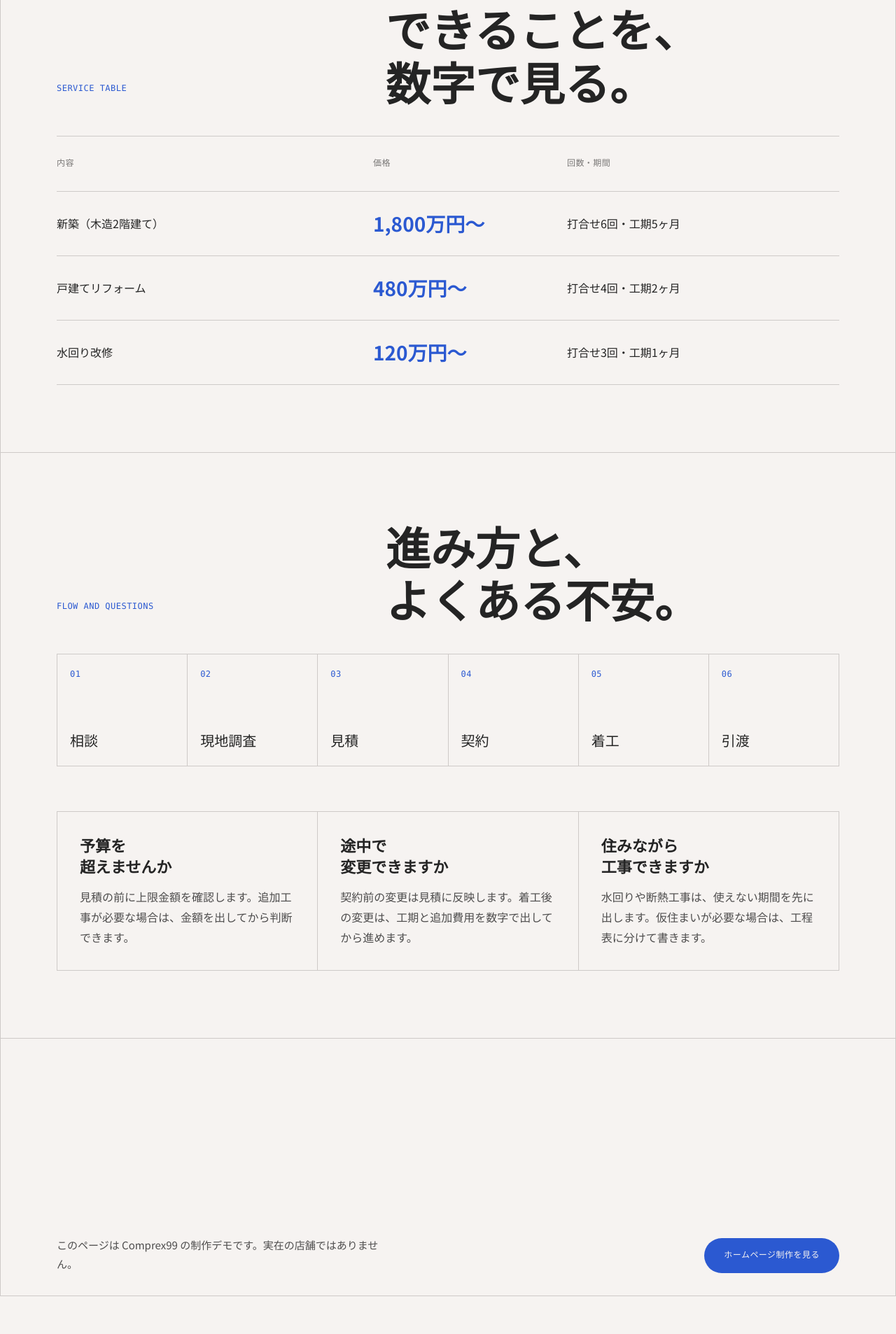
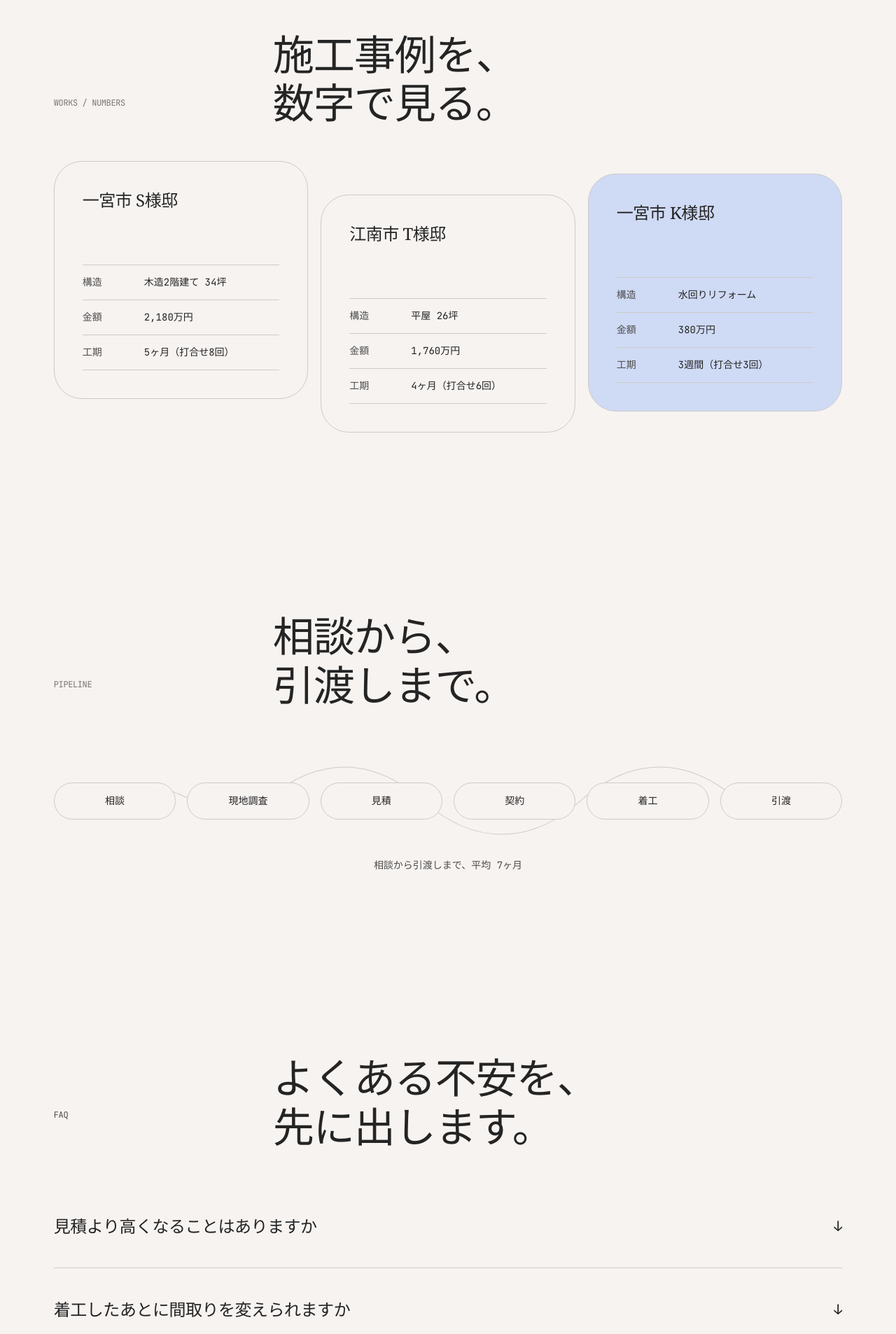
Before and after one commit to harutyi/comprex99, a plain HTML site: page types/trust/index.html in a window 1280 px wide. Shown: the part 894-2800 px from the top of the page at 70% size. Before the commit the page ends 2746 px from the top, so only its background shows below. Drawn offline with Linux system fonts and the light colour scheme.

Commit message:
Rebuild trust type demo in Monad style

```diff
--- a/types/trust/index.html
+++ b/types/trust/index.html
@@ -5,113 +5,137 @@
 <meta name="viewport" content="width=device-width, initial-scale=1.0">
 <meta name="robots" content="noindex">
 <title>中根建築設計 | Comprex99 制作デモ</title>
-<meta name="description" content="木造住宅の設計・リフォームを行う中根建築設計の制作デモページです。価格、期間、進み方を数字で見せる信頼型。">
+<meta name="description" content="中根建築設計の制作デモ。木造住宅の設計とリフォームを、施工棟数、金額、工期、進み方で見せる信頼型ページです。">
 <link rel="preconnect" href="https://fonts.googleapis.com">
 <link rel="preconnect" href="https://fonts.gstatic.com" crossorigin>
-<link href="https://fonts.googleapis.com/css2?family=Noto+Sans+JP:wght@400;500;600;700&display=swap" rel="stylesheet">
+<link href="https://fonts.googleapis.com/css2?family=JetBrains+Mono:wght@400;500&family=Noto+Sans+JP:wght@400&family=Noto+Serif+JP:wght@400&display=swap" rel="stylesheet">
 <link rel="stylesheet" href="./style.css">
 </head>
 <body>
+<div class="announce">
+  <p>無料相談 受付中 / <a href="tel:0586000000">0586-00-0000</a></p>
+  <a class="announce-button" href="tel:0586000000">相談する</a>
+</div>
+
+<nav class="nav" aria-label="主要ナビゲーション">
+  <a class="brand" href="/types/">中根建築設計</a>
+  <div class="nav-links">
+    <a href="#works">施工事例</a>
+    <a href="#flow">進み方</a>
+    <a href="#faq">よくある不安</a>
+  </div>
+  <a class="ghost-button nav-cta" href="tel:0586000000">相談する</a>
+</nav>
+
 <main>
   <section class="hero" aria-label="中根建築設計">
-    <header class="topbar">
-      <a href="/types/" class="brand">NAKANE ARCHITECTS</a>
-      <a href="tel:0586000000" class="call">0586-00-0000</a>
-    </header>
-
-    <div class="hero-grid">
-      <div class="hero-title">
-        <p class="tag">WOODEN HOUSE / REFORM</p>
-        <h1>中根建築<br>設計</h1>
-        <p class="lead">木造住宅の設計・リフォーム</p>
-      </div>
-
-      <dl class="facts" aria-label="事業者情報">
-        <div>
-          <dt>AREA</dt>
-          <dd>愛知県一宮市</dd>
-        </div>
-        <div>
-          <dt>SINCE</dt>
-          <dd>1998年</dd>
-        </div>
-        <div>
-          <dt>WORKS</dt>
-          <dd>施工実績 340棟</dd>
-        </div>
-        <div>
-          <dt>PHONE</dt>
-          <dd><a href="tel:0586000000">0586-00-0000</a></dd>
-        </div>
-      </dl>
-    </div>
-  </section>
-
-  <section class="services" aria-label="できること表">
-    <div class="section-head">
-      <p class="tag">SERVICE TABLE</p>
-      <h2>できることを、<br>数字で見る。</h2>
-    </div>
-
-    <div class="service-table" role="table" aria-label="できること">
-      <div class="table-row table-head" role="row">
-        <span role="columnheader">内容</span>
-        <span role="columnheader">価格</span>
-        <span role="columnheader">回数・期間</span>
-      </div>
-      <div class="table-row" role="row">
-        <span role="cell">新築（木造2階建て）</span>
-        <strong role="cell">1,800万円〜</strong>
-        <span role="cell">打合せ6回・工期5ヶ月</span>
-      </div>
-      <div class="table-row" role="row">
-        <span role="cell">戸建てリフォーム</span>
-        <strong role="cell">480万円〜</strong>
-        <span role="cell">打合せ4回・工期2ヶ月</span>
-      </div>
-      <div class="table-row" role="row">
-        <span role="cell">水回り改修</span>
-        <strong role="cell">120万円〜</strong>
-        <span role="cell">打合せ3回・工期1ヶ月</span>
+    <div class="wash" aria-hidden="true"></div>
+    <div class="hero-copy">
+      <p class="kicker">ICHINOMIYA / SINCE 1998</p>
+      <h1>木造の家を、<br>340棟つくってきました。</h1>
+      <p class="lead"><span>一宮市</span> / <span>創業 1998年</span> / 設計から引渡しまで自社で担当します</p>
+      <div class="hero-actions">
+        <a class="primary-button" href="tel:0586000000">相談する ▸</a>
+        <a class="ghost-button" href="#works">施工事例を見る</a>
       </div>
     </div>
   </section>
 
-  <section class="trust" aria-label="進み方と、よくある不安">
+  <section class="section works" id="works" aria-label="施工事例">
     <div class="section-head">
-      <p class="tag">FLOW AND QUESTIONS</p>
-      <h2>進み方と、<br>よくある不安。</h2>
+      <p class="kicker">WORKS / NUMBERS</p>
+      <h2>施工事例を、<br>数字で見る。</h2>
     </div>
 
-    <ol class="flow">
-      <li><span>01</span>相談</li>
-      <li><span>02</span>現地調査</li>
-      <li><span>03</span>見積</li>
-      <li><span>04</span>契約</li>
-      <li><span>05</span>着工</li>
-      <li><span>06</span>引渡</li>
-    </ol>
+    <div class="work-grid">
+      <article class="work-card">
+        <h3>一宮市 S様邸</h3>
+        <dl>
+          <div><dt>構造</dt><dd>木造2階建て 34坪</dd></div>
+          <div><dt>金額</dt><dd>2,180万円</dd></div>
+          <div><dt>工期</dt><dd>5ヶ月（打合せ8回）</dd></div>
+        </dl>
+      </article>
 
-    <div class="questions">
-      <article>
-        <h3>予算を<br>超えませんか</h3>
-        <p>見積の前に上限金額を確認します。追加工事が必要な場合は、金額を出してから判断できます。</p>
+      <article class="work-card raised">
+        <h3>江南市 T様邸</h3>
+        <dl>
+          <div><dt>構造</dt><dd>平屋 26坪</dd></div>
+          <div><dt>金額</dt><dd>1,760万円</dd></div>
+          <div><dt>工期</dt><dd>4ヶ月（打合せ6回）</dd></div>
+        </dl>
       </article>
-      <article>
-        <h3>途中で<br>変更できますか</h3>
-        <p>契約前の変更は見積に反映します。着工後の変更は、工期と追加費用を数字で出してから進めます。</p>
-      </article>
-      <article>
-        <h3>住みながら<br>工事できますか</h3>
-        <p>水回りや断熱工事は、使えない期間を先に出します。仮住まいが必要な場合は、工程表に分けて書きます。</p>
+
+      <article class="work-card periwinkle">
+        <h3>一宮市 K様邸</h3>
+        <dl>
+          <div><dt>構造</dt><dd>水回りリフォーム</dd></div>
+          <div><dt>金額</dt><dd>380万円</dd></div>
+          <div><dt>工期</dt><dd>3週間（打合せ3回）</dd></div>
+        </dl>
       </article>
     </div>
   </section>
 
-  <footer class="footer">
-    <p>このページは Comprex99 の制作デモです。実在の店舗ではありません。</p>
-    <a href="https://comprex99.com/web/">ホームページ制作を見る</a>
-  </footer>
+  <section class="section process" id="flow" aria-label="進み方">
+    <div class="section-head">
+      <p class="kicker">PIPELINE</p>
+      <h2>相談から、<br>引渡しまで。</h2>
+    </div>
+
+    <div class="pipeline">
+      <svg class="pipeline-lines" viewBox="0 0 1000 160" preserveAspectRatio="none" aria-hidden="true">
+        <path d="M88 82 C150 18 202 146 268 82 S404 18 468 82 S604 146 668 82 S804 18 868 82" />
+      </svg>
+      <ol>
+        <li>相談</li>
+        <li>現地調査</li>
+        <li>見積</li>
+        <li>契約</li>
+        <li>着工</li>
+        <li>引渡</li>
+      </ol>
+    </div>
+    <p class="average">相談から引渡しまで、平均 7ヶ月</p>
+  </section>
+
+  <section class="section faq" id="faq" aria-label="よくある不安">
+    <div class="section-head">
+      <p class="kicker">FAQ</p>
+      <h2>よくある不安を、<br>先に出します。</h2>
+    </div>
+
+    <details>
+      <summary><span>見積より高くなることはありますか</span><b>↓</b></summary>
+      <p>追加工事が必要な場合は、着工前に金額を出します。変更は必ず書面で確認し、回答期限を3営業日取ります。</p>
+    </details>
+    <details>
+      <summary><span>着工したあとに間取りを変えられますか</span><b>↓</b></summary>
+      <p>構造に関わる変更は、工期と費用を再計算します。軽微な変更でも、追加日数を1日単位で書いてから進めます。</p>
+    </details>
+    <details>
+      <summary><span>引渡しのあとに不具合が出たら</span><b>↓</b></summary>
+      <p>引渡し後30日以内に一度確認します。補修が必要な場合は、確認から7営業日以内に対応日を決めます。</p>
+    </details>
+  </section>
+
+  <section class="section info" aria-label="基本情報">
+    <div class="info-card">
+      <p class="kicker">INFORMATION</p>
+      <h2>基本情報</h2>
+      <dl>
+        <div><dt>社名</dt><dd>中根建築設計</dd></div>
+        <div><dt>所在</dt><dd>愛知県一宮市</dd></div>
+        <div><dt>電話</dt><dd><a href="tel:0586000000">0586-00-0000</a></dd></div>
+        <div><dt>営業時間</dt><dd>9:00-18:00 / 日曜定休</dd></div>
+      </dl>
+    </div>
+  </section>
 </main>
+
+<footer class="footer">
+  <p>このページは Comprex99 の制作デモです。実在の事業者ではありません。</p>
+  <a class="ghost-button" href="https://comprex99.com/web/">ホームページ制作を見る</a>
+</footer>
 </body>
 </html>
--- a/types/trust/style.css
+++ b/types/trust/style.css
@@ -12,6 +12,8 @@
   --color-graphite: #4e4d4d;
   --color-smoke: #797776;
   --color-ash: #cecac8;
+  --font-serif: "Noto Serif JP", Georgia, serif;
+  --font-body: "JetBrains Mono", "Noto Sans JP", ui-monospace, monospace;
 }
 
 * {
@@ -26,10 +28,10 @@ body {
   margin: 0;
   background: var(--color-parchment);
   color: var(--color-off-black);
-  font-family: "Noto Sans JP", ui-sans-serif, system-ui, sans-serif;
+  font-family: var(--font-body);
   font-size: 16px;
   font-weight: 400;
-  line-height: 1.8;
+  line-height: 1.9;
   -webkit-font-smoothing: antialiased;
 }
 
@@ -38,71 +40,125 @@ a {
   text-decoration: none;
 }
 
-main {
-  min-width: 0;
+.announce {
+  min-height: 40px;
+  padding: 6px 16px;
+  background: var(--color-ink);
+  color: var(--color-parchment);
+  display: flex;
+  align-items: center;
+  justify-content: space-between;
+  gap: 12px;
+  font-family: var(--font-body);
+  font-size: 14px;
 }
 
-.hero,
-.services,
-.trust,
-.footer {
-  width: min(100%, 1432px);
-  margin-inline: auto;
-  padding-inline: 20px;
+.announce p {
+  margin: 0;
+}
+
+.announce-button {
+  min-height: 28px;
+  padding: 4px 14px;
+  border: 1px solid var(--color-parchment);
+  border-radius: 100px;
+  display: inline-flex;
+  align-items: center;
+  white-space: nowrap;
+}
+
+.nav {
+  height: 80px;
+  padding: 0 clamp(16px, 5vw, 64px);
+  background: var(--color-parchment);
+  display: grid;
+  grid-template-columns: auto 1fr auto;
+  align-items: center;
+  gap: clamp(16px, 4vw, 44px);
+}
+
+.brand,
+.nav-links,
+.primary-button,
+.ghost-button,
+.kicker,
+.average,
+dt,
+dd {
+  font-family: var(--font-body);
+  font-weight: 400;
+}
+
+.brand {
+  font-size: 18px;
+}
+
+.nav-links {
+  display: flex;
+  justify-content: center;
+  gap: clamp(16px, 3vw, 36px);
+  font-size: 18px;
+  text-transform: uppercase;
+}
+
+.primary-button,
+.ghost-button {
+  min-height: 48px;
+  padding: 16px 32px;
+  border-radius: 100px;
+  display: inline-flex;
+  align-items: center;
+  justify-content: center;
+  font-size: 14px;
+  line-height: 1;
+  white-space: nowrap;
+}
+
+.primary-button {
+  background: var(--color-lake-blue);
+  color: var(--color-parchment);
+}
+
+.ghost-button {
+  border: 1px solid var(--color-off-black);
+  color: var(--color-off-black);
+}
+
+main {
+  overflow: hidden;
 }
 
 .hero {
-  min-height: 100svh;
+  position: relative;
+  isolation: isolate;
+  min-height: calc(100svh - 120px);
+  padding: clamp(64px, 10vw, 128px) clamp(20px, 8vw, 104px);
   display: grid;
-  grid-template-rows: auto 1fr;
-  border-left: 1px solid var(--color-ash);
-  border-right: 1px solid var(--color-ash);
+  place-items: center;
+  text-align: center;
 }
 
-.topbar {
-  min-height: 72px;
-  display: flex;
-  align-items: center;
-  justify-content: space-between;
-  gap: 16px;
-  border-bottom: 1px solid var(--color-ash);
+.wash {
+  position: absolute;
+  z-index: -1;
+  width: min(760px, 78vw);
+  height: min(360px, 38vw);
+  background: radial-gradient(circle at 20% 50%, rgb(255 148 115 / 80%), transparent 56%),
+    radial-gradient(circle at 78% 48%, rgb(160 181 235 / 80%), transparent 58%);
+  filter: blur(64px);
+  opacity: 0.92;
 }
 
-.brand,
-.call,
-.tag,
-dt,
-.table-head,
-.flow span,
-.footer a {
-  font-family: ui-monospace, SFMono-Regular, Menlo, Monaco, Consolas, monospace;
-  font-size: 12px;
-  font-weight: 500;
-  letter-spacing: 0.04em;
-  text-transform: uppercase;
+.hero-copy {
+  width: min(980px, 100%);
 }
 
-.brand,
-.call {
-  display: inline-flex;
-  min-height: 42px;
-  align-items: center;
-}
-
-.call {
-  color: var(--color-lake-blue);
-}
-
-.hero-grid {
-  display: grid;
-  align-content: center;
-  gap: 40px;
-  padding-block: 40px;
-}
-
-.tag {
-  margin: 0 0 16px;
-  color: var(--color-lake-blue);
+.kicker {
+  margin: 0 0 24px;
+  color: var(--color-smoke);
+  font-size: 12px;
+  letter-spacing: -0.4px;
+  text-transform: uppercase;
 }
 
 h1,
@@ -110,255 +166,318 @@ h2,
 h3 {
   margin: 0;
   color: var(--color-off-black);
-  font-family: "Noto Sans JP", ui-sans-serif, system-ui, sans-serif;
-  font-weight: 600;
-  letter-spacing: normal;
+  font-family: var(--font-serif);
+  font-weight: 400;
+  letter-spacing: -0.02em;
   word-break: keep-all;
   overflow-wrap: normal;
 }
 
 h1 {
-  font-size: clamp(44px, 14vw, 96px);
-  line-height: 1.08;
+  font-size: clamp(2.4rem, 7vw, 4.4rem);
+  line-height: 1.18;
 }
 
 h2 {
-  font-size: clamp(34px, 9vw, 64px);
+  font-size: clamp(2.1rem, 5.4vw, 3.7rem);
   line-height: 1.18;
 }
 
 h3 {
-  font-size: 22px;
-  line-height: 1.4;
+  font-size: 24px;
+  line-height: 1.25;
 }
 
 .lead {
-  max-width: 18em;
-  margin: 24px 0 0;
+  max-width: 760px;
+  margin: 32px auto 0;
   color: var(--color-graphite);
-  font-size: 18px;
-  line-height: 1.8;
+  font-size: clamp(16px, 2vw, 20px);
+  line-height: 1.9;
 }
 
-.facts {
+.hero-actions {
+  margin-top: 40px;
+  display: flex;
+  justify-content: center;
+  gap: 16px;
+  flex-wrap: wrap;
+}
+
+.section {
+  width: min(1432px, 100%);
+  margin-inline: auto;
+  padding: clamp(72px, 10vw, 128px) clamp(20px, 6vw, 80px);
+}
+
+.section-head {
   display: grid;
-  margin: 0;
+  gap: 20px;
+  margin-bottom: 48px;
+}
+
+.work-grid {
+  display: grid;
+  gap: 18px;
+}
+
+.work-card {
+  min-height: 340px;
+  padding: 40px;
+  border: 1px solid var(--color-ash);
+  border-radius: 40px;
+  background: var(--color-parchment);
+  display: flex;
+  flex-direction: column;
+  justify-content: space-between;
+}
+
+.work-card.periwinkle {
+  background: var(--color-periwinkle-mist);
+}
+
+.work-card dl,
+.info-card dl {
+  margin: 40px 0 0;
   padding: 0;
   border-top: 1px solid var(--color-ash);
 }
 
-.facts div {
+.work-card div,
+.info-card div {
   display: grid;
-  gap: 8px;
-  padding: 18px 0;
+  grid-template-columns: 72px 1fr;
+  gap: 16px;
+  padding: 14px 0;
   border-bottom: 1px solid var(--color-ash);
 }
 
 dt,
 dd {
   margin: 0;
-}
-
-dt {
-  color: var(--color-smoke);
+  color: var(--color-graphite);
+  font-size: 14px;
+  line-height: 1.5;
 }
 
 dd {
   color: var(--color-off-black);
-  font-size: 20px;
-  font-weight: 500;
-  line-height: 1.55;
 }
 
-.services {
-  padding-block: 72px 64px;
-  border: 1px solid var(--color-ash);
-  border-bottom: 0;
+.pipeline {
+  position: relative;
+  padding: 42px 0;
 }
 
-.section-head {
-  display: grid;
-  gap: 16px;
-  margin-bottom: 40px;
+.pipeline-lines {
+  display: none;
 }
 
-.service-table {
-  border-top: 1px solid var(--color-ash);
+.pipeline-lines path {
+  fill: none;
+  stroke: var(--color-ash);
+  stroke-width: 1;
 }
 
-.table-row {
+.pipeline ol {
+  position: relative;
+  z-index: 1;
+  margin: 0;
+  padding: 0;
   display: grid;
-  gap: 10px;
-  padding: 22px 0;
+  gap: 14px;
+  list-style: none;
+}
+
+.pipeline li {
+  min-height: 48px;
+  padding: 12px 20px;
+  border: 1px solid var(--color-ash);
+  border-radius: 9999px;
+  background: var(--color-parchment);
+  display: flex;
+  align-items: center;
+  justify-content: center;
+  font-family: var(--font-body);
+  font-size: 14px;
+}
+
+.average {
+  margin: 12px 0 0;
+  color: var(--color-graphite);
+  font-size: 14px;
+  text-align: center;
+}
+
+.faq details {
   border-bottom: 1px solid var(--color-ash);
 }
 
-.table-row strong {
-  color: var(--color-lake-blue);
-  font-size: 28px;
-  font-weight: 700;
-  line-height: 1.25;
+.faq summary {
+  min-height: 104px;
+  padding: 40px 0;
+  display: grid;
+  grid-template-columns: 1fr auto;
+  align-items: center;
+  gap: 24px;
+  list-style: none;
+  cursor: pointer;
 }
 
-.table-head {
-  color: var(--color-smoke);
-  padding-block: 14px;
+.faq summary::-webkit-details-marker {
+  display: none;
 }
 
-.trust {
-  padding-block: 64px 80px;
-  border: 1px solid var(--color-ash);
+.faq summary span {
+  font-family: var(--font-serif);
+  font-size: 24px;
+  font-weight: 400;
+  letter-spacing: -0.02em;
+  line-height: 1.25;
+  word-break: keep-all;
 }
 
-.flow {
-  display: grid;
-  gap: 0;
-  margin: 0 0 64px;
-  padding: 0;
-  list-style: none;
-  border-top: 1px solid var(--color-ash);
+.faq summary b {
+  font-family: var(--font-body);
+  font-size: 20px;
+  font-weight: 400;
 }
 
-.flow li {
-  display: grid;
-  grid-template-columns: 52px 1fr;
-  align-items: center;
-  min-height: 68px;
-  border-bottom: 1px solid var(--color-ash);
-  color: var(--color-off-black);
-  font-size: 20px;
-  font-weight: 500;
+.faq p {
+  max-width: 780px;
+  margin: -18px 0 40px;
+  color: var(--color-graphite);
+  font-family: var(--font-body);
+  line-height: 1.9;
 }
 
-.flow span {
-  color: var(--color-lake-blue);
-}
-
-.questions {
-  display: grid;
-  gap: 0;
-  border-top: 1px solid var(--color-ash);
-}
-
-.questions article {
-  padding: 28px 0;
-  border-bottom: 1px solid var(--color-ash);
-}
-
-.questions p {
-  max-width: 48em;
-  margin: 14px 0 0;
-  color: var(--color-graphite);
-  font-size: 16px;
-  line-height: 1.8;
+.info-card {
+  padding: 40px;
+  border: 1px solid var(--color-ash);
+  border-radius: 40px;
+  background: var(--color-parchment);
 }
 
 .footer {
-  min-height: 46svh;
-  padding-block: 64px 32px;
-  border-left: 1px solid var(--color-ash);
-  border-right: 1px solid var(--color-ash);
-  border-bottom: 1px solid var(--color-ash);
+  padding: 64px clamp(20px, 6vw, 80px);
+  background: var(--color-off-black);
+  color: var(--color-parchment);
   display: grid;
-  align-content: end;
   gap: 24px;
 }
 
 .footer p {
-  max-width: 32em;
+  max-width: 720px;
   margin: 0;
-  color: var(--color-graphite);
-  font-size: 15px;
-  line-height: 1.8;
+  color: var(--color-parchment);
+  font-family: var(--font-body);
+  line-height: 1.9;
 }
 
-.footer a {
+.footer .ghost-button {
   width: max-content;
-  min-height: 48px;
-  padding: 14px 28px;
-  border-radius: 100px;
-  background: var(--color-lake-blue);
+  border-color: var(--color-parchment);
   color: var(--color-parchment);
 }
 
-@media (min-width: 720px) {
-  .hero,
-  .services,
-  .trust,
-  .footer {
-    padding-inline: 40px;
+@media (max-width: 720px) {
+  .announce {
+    font-size: 12px;
   }
 
-  .hero-grid {
-    grid-template-columns: minmax(360px, 1fr) minmax(320px, 0.82fr);
-    align-items: center;
-    gap: 64px;
+  .nav {
+    height: auto;
+    padding-block: 18px;
+    grid-template-columns: 1fr;
   }
 
-  .facts {
-    align-self: center;
+  .nav-links {
+    justify-content: flex-start;
+    gap: 18px;
+    overflow-x: auto;
+    font-size: 14px;
   }
 
-  .services,
-  .trust {
-    padding-block: 96px;
+  .nav-cta {
+    display: none;
   }
 
+  .hero {
+    min-height: calc(100svh - 154px);
+    padding-inline: 16px;
+    text-align: left;
+    place-items: center start;
+  }
+
+  h1 {
+    font-size: 1.75rem;
+  }
+
+  .lead {
+    margin-inline: 0;
+  }
+
+  .hero-actions {
+    justify-content: flex-start;
+  }
+
+  .primary-button,
+  .ghost-button {
+    width: 100%;
+  }
+
+  .hero-actions {
+    width: 100%;
+  }
+
+  .work-card {
+    min-height: 300px;
+    padding: 32px 24px;
+  }
+
+  .info-card {
+    padding: 32px 24px;
+  }
+}
+
+@media (min-width: 820px) {
   .section-head {
-    grid-template-columns: minmax(260px, 0.7fr) minmax(420px, 1fr);
+    grid-template-columns: minmax(180px, 0.36fr) 1fr;
     align-items: end;
   }
 
-  .table-row {
-    grid-template-columns: minmax(240px, 1.1fr) minmax(180px, 0.65fr) minmax(260px, 1fr);
-    align-items: center;
-    gap: 24px;
-    padding: 28px 0;
+  .work-grid {
+    grid-template-columns: repeat(3, 1fr);
+    align-items: start;
   }
 
-  .flow {
-    grid-template-columns: repeat(6, 1fr);
-    border-left: 1px solid var(--color-ash);
+  .work-card.raised {
+    margin-top: 48px;
   }
 
-  .flow li {
-    grid-template-columns: 1fr;
-    align-content: space-between;
-    min-height: 160px;
-    padding: 18px;
-    border-right: 1px solid var(--color-ash);
+  .work-card.periwinkle {
+    margin-top: 18px;
   }
 
-  .questions {
-    grid-template-columns: repeat(3, 1fr);
-    border-left: 1px solid var(--color-ash);
+  .pipeline {
+    padding: 56px 0 40px;
   }
 
-  .questions article {
-    padding: 32px;
-    border-right: 1px solid var(--color-ash);
+  .pipeline-lines {
+    position: absolute;
+    inset: 0;
+    display: block;
+    width: 100%;
+    height: 160px;
+  }
+
+  .pipeline ol {
+    grid-template-columns: repeat(6, 1fr);
+    gap: 16px;
   }
 
   .footer {
-    grid-template-columns: minmax(320px, 1fr) auto;
+    grid-template-columns: 1fr auto;
     align-items: end;
-    padding-inline: 40px;
   }
 }
-
-@media (min-width: 1180px) {
-  .hero,
-  .services,
-  .trust,
-  .footer {
-    padding-inline: 80px;
-  }
-
-  .topbar {
-    min-height: 88px;
-  }
-
-  .hero-grid {
-    gap: 96px;
-  }
-}
```
